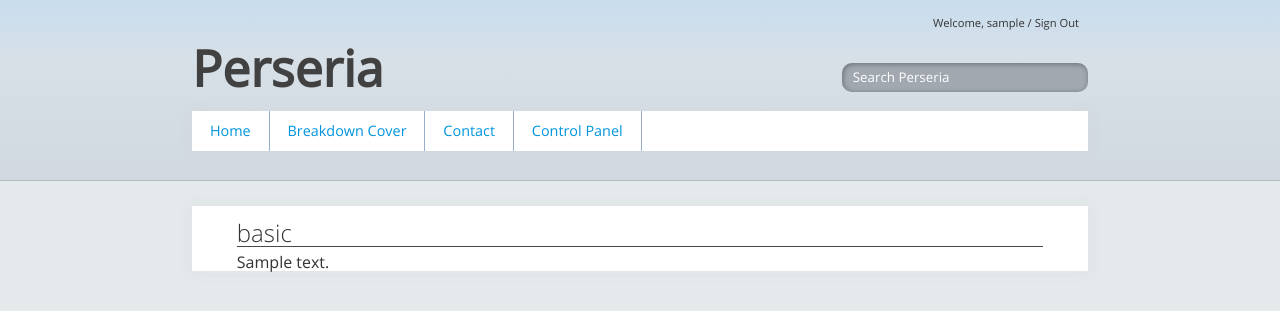
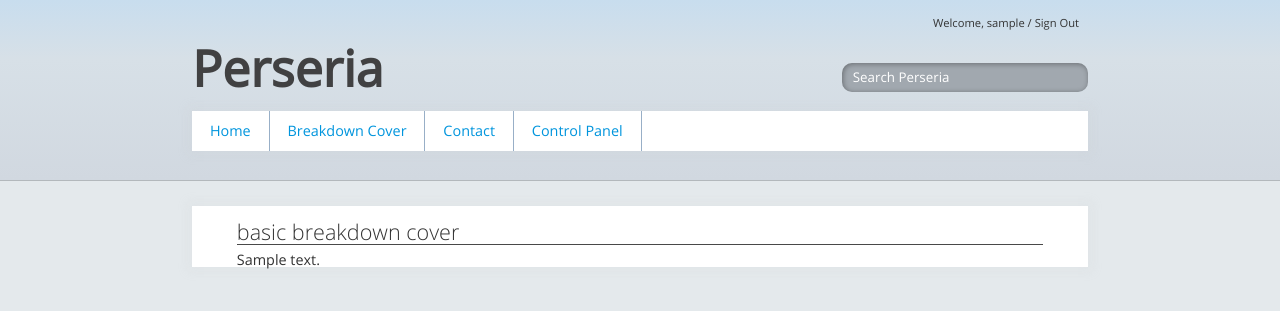
Before and after one commit to awak3e/perseria_django, a Django app: page /cover/ in a window 1280 px wide. Shown: the top 311 px of the page. Run offline with Django 3.2, Linux system fonts and the light colour scheme; a user stored in the database is signed in; tables that the repository leaves empty hold one stand-in row (values such as "Sample post").

Commit message:
changed font

```diff
--- a/perseria_django/perseria_django/static/main.css
+++ b/perseria_django/perseria_django/static/main.css
@@ -490,6 +490,7 @@ input[placeholder], [placeholder], *[placeholder]
 
 	color: #333333;
 	font-family: 'OpenSans', sans-serif;
+	font-size: 0.9em;
 }
 
 .breakdown h2
--- a/perseria_django/templates/cover.html
+++ b/perseria_django/templates/cover.html
@@ -14,7 +14,7 @@
 			</p>
 			-->
 			<div class="breakdown">
-				<h2>{{ cover.cover.type }}</h2>
+				<h2>{{ cover.cover.type }} breakdown cover</h2>
 				<p>
 					{{ cover.cover.description }}
 				</p>
```
